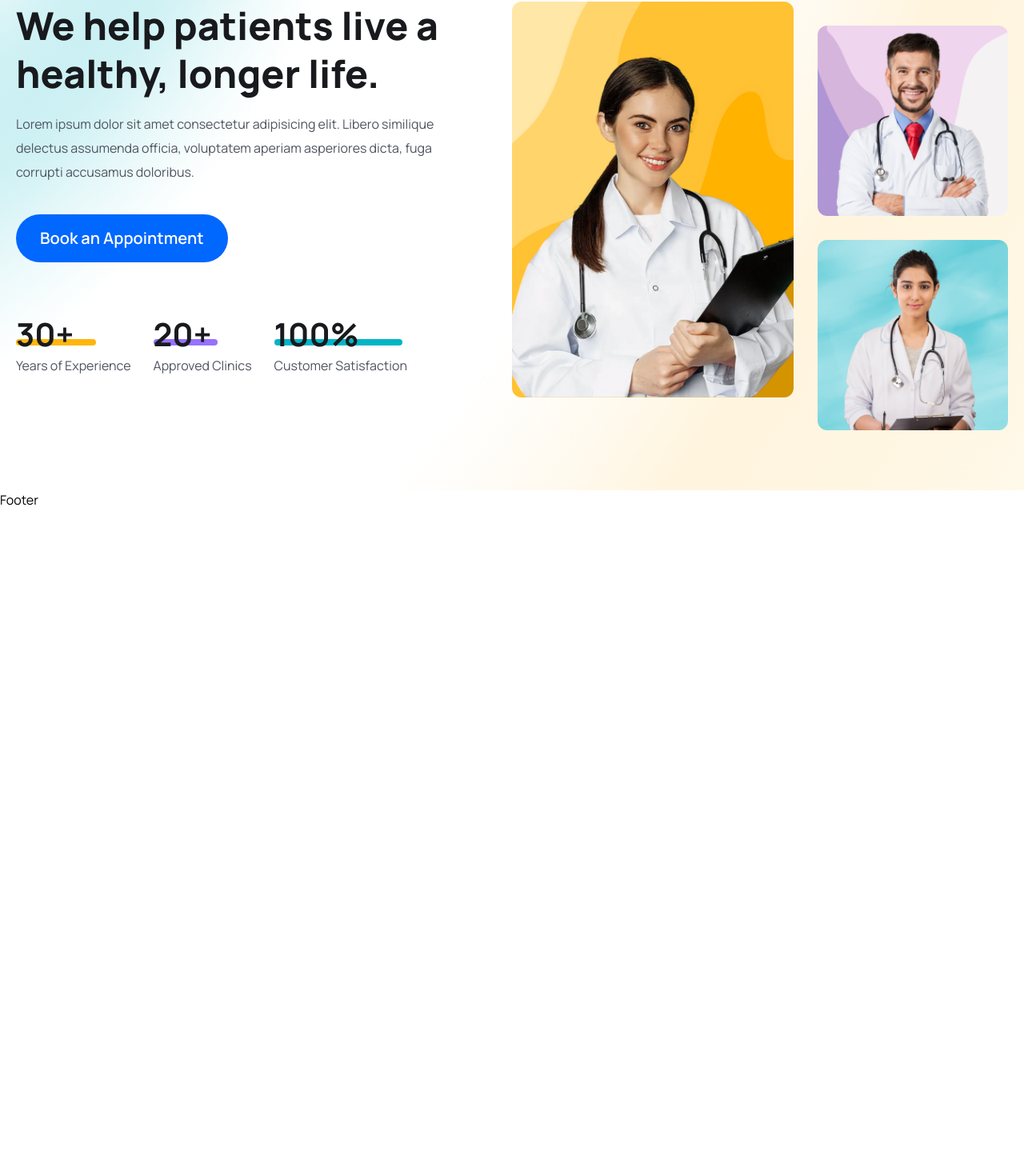
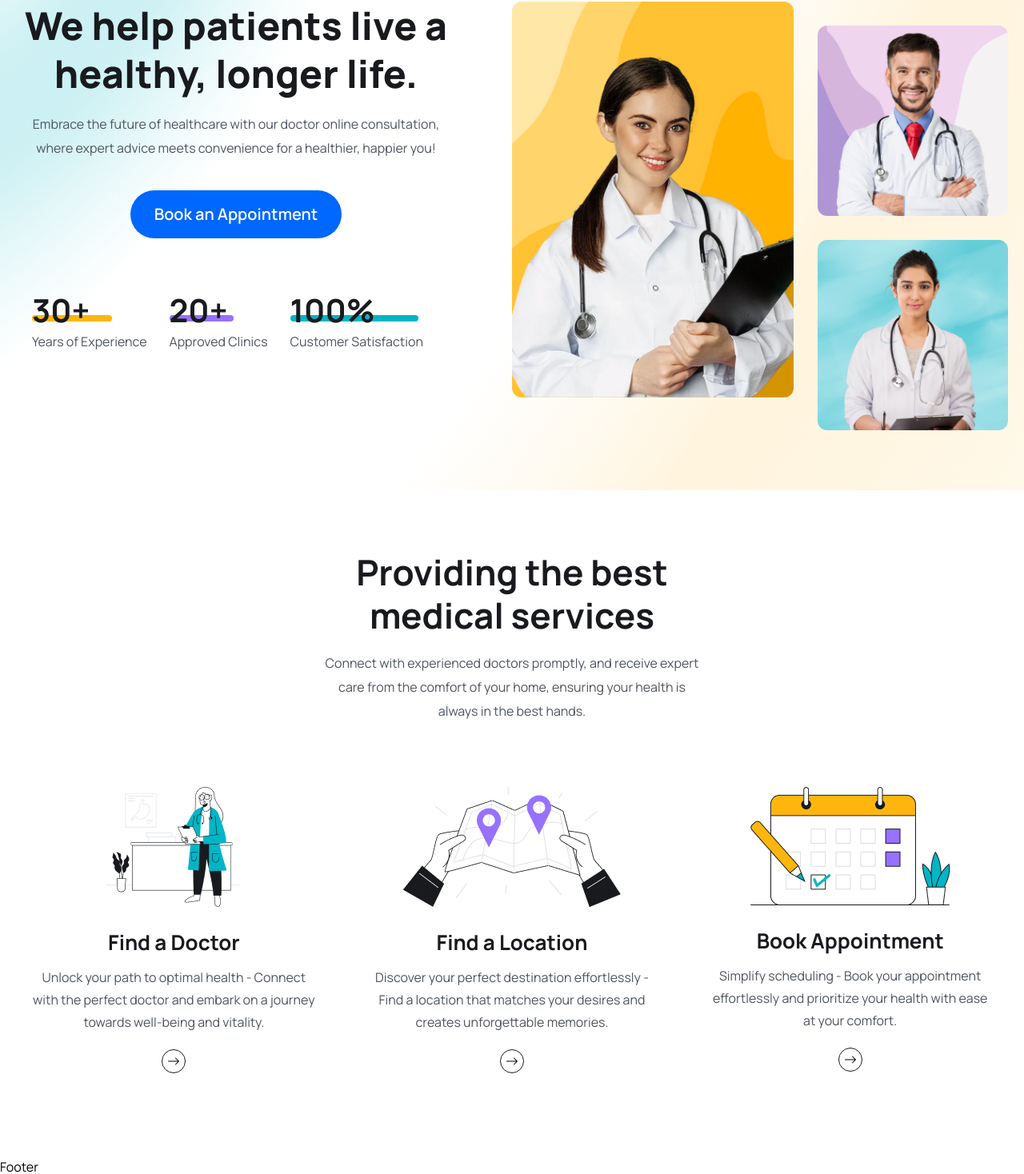
Before and after one commit to aashish-dhiman/MedConnect, a React (Vite) app in the folder frontend/: page / in a window 1280 px wide. Shown: the part 128-1596 px from the top of the page at 80% size. Before the commit the page ends 800 px from the top, so only its background shows below. Built offline with nearby package versions, Linux system fonts and the light colour scheme.

Commit message:
addded cards components

```diff
--- a/frontend/src/pages/Home.jsx
+++ b/frontend/src/pages/Home.jsx
@@ -1,9 +1,38 @@
-import React from "react";
+// import React from "react";
 import heroImg01 from "../assets/images/heroImg01.png";
 import heroImg02 from "../assets/images/heroImg02.png";
 import heroImg03 from "../assets/images/heroImg03.png";
+import icon01 from "../assets/images/icon01.png";
+import icon02 from "../assets/images/icon02.png";
+import icon03 from "../assets/images/icon03.png";
+
+import Card from "./modals/card";
 
 const Home = () => {
+    const cardItem = [
+        {
+            img: icon01,
+            heading: "Find a Doctor",
+            content:
+                "Unlock your path to optimal health - Connect with the perfect doctor and embark on a journey towards well-being and vitality.",
+            linkTo: "/doctors",
+        },
+        {
+            img: icon02,
+            heading: "Find a Location",
+            content:
+                "Discover your perfect destination effortlessly - Find a location that matches your desires and creates unforgettable memories.",
+            linkTo: "/doctors",
+        },
+        {
+            img: icon03,
+            heading: "Book Appointment",
+            content:
+                "Simplify scheduling - Book your appointment effortlessly and prioritize your health with ease at your comfort.",
+            linkTo: "/doctors",
+        },
+    ];
+
     return (
         <>
             {/* ===================== hero section ==================== */}
@@ -12,17 +41,16 @@ const Home = () => {
                     <div className="flex flex-col md:flex-row lg:flex-row gap-[70px] justify-between">
                         {/* ================= hero content ==================== */}
                         <div>
-                            <div className="lg:w-[550px] md:w-[480px] sm:w-full">
+                            <div className="lg:w-[550px] md:w-[480px] sm:w-full text-center ">
                                 <h1 className="text-[34px] leading-[40px] text-headingColor font-[800] md:text-[48px]  md:leading-[60px]">
                                     We help patients live a healthy, longer
                                     life.
                                 </h1>
                                 <p className="text__para">
-                                    Lorem ipsum dolor sit amet consectetur
-                                    adipisicing elit. Libero similique delectus
-                                    assumenda officia, voluptatem aperiam
-                                    asperiores dicta, fuga corrupti accusamus
-                                    doloribus.
+                                    Embrace the future of healthcare with our
+                                    doctor online consultation, where expert
+                                    advice meets convenience for a healthier,
+                                    happier you!
                                 </p>
 
                                 <button className="btn btn__hover sm:text-[20px] ">
@@ -31,7 +59,7 @@ const Home = () => {
                             </div>
 
                             {/* ============ hero counter ========= */}
-                            <div className="mt-[30px] lg:mt-[70px] flex flex-col md:flex-row lg:flex-row items-start gap-5 lg:gap-7">
+                            <div className="mt-[30px] lg:mt-[70px] flex flex-col md:flex-row lg:flex-row items-start gap-5 lg:gap-7 ml-[20px]">
                                 <div>
                                     <h2 className=" text-[30px] leading-10 lg:text-[40px] font-[700] text-headingColor ">
                                         30+
@@ -88,6 +116,29 @@ const Home = () => {
                 </div>
             </section>
             {/* ===================== hero section end==================== */}
+
+            {/* ============== Cards components start ============== */}
+            <section>
+                <div className="container">
+                    <div className=" md:w-[470px] mx-auto ">
+                        <h2 className=" heading text-center ">
+                            Providing the best medical services
+                        </h2>
+                        <p className="text__para text-center">
+                            Connect with experienced doctors promptly, and
+                            receive expert care from the comfort of your home,
+                            ensuring your health is always in the best hands.
+                        </p>
+                    </div>
+
+                    <div className=" grid grid-cols-1 md:grid-cols-3 lg:grid-cols-3 gap-5 lg:gap-7 mt-[30px] lg:mt-[50px] ">
+                        {cardItem.map((item, index) => {
+                            return <Card key={index} {...item} />;
+                        })}
+                    </div>
+                </div>
+            </section>
+            {/* ================== cards components ends ============== */}
         </>
     );
 };
--- /dev/null
+++ b/frontend/src/pages/modals/card.jsx
@@ -0,0 +1,39 @@
+import PropTypes from "prop-types";
+import { BsArrowRight } from "react-icons/bs";
+import { Link } from "react-router-dom";
+
+const Card = (props) => {
+    return (
+        <div className=" py-[30px] px-5 ">
+            <div className="flex items-center justify-center">
+                <img src={props.img} alt="icon" />
+            </div>
+
+            <div className="mt-[30px]">
+                <h2 className=" text-[26px] leading-7 text-headingColor font-[700] text-center ">
+                    {props.heading}
+                </h2>
+                <p className=" text-[16px] leading-7 text-textColor font-[400] mt-4 text-center ">
+                    {props.content}
+                </p>
+
+                <Link
+                    to={props.linkTo}
+                    className=" w-[30px] h-[30px] rounded-full border border-solid border-[#181A1E] mt-[20px] mx-auto flex items-center justify-center group hover:bg-primaryColor hover:border-none "
+                >
+                    <BsArrowRight className="group-hover:text-white w-6 group-hover:scale-[0.9] transition-all " />
+                </Link>
+            </div>
+        </div>
+    );
+};
+
+// Define the prop types for the Card component
+Card.propTypes = {
+    img: PropTypes.string.isRequired,
+    heading: PropTypes.string.isRequired,
+    content: PropTypes.string.isRequired,
+    linkTo: PropTypes.string.isRequired,
+};
+
+export default Card;
```
